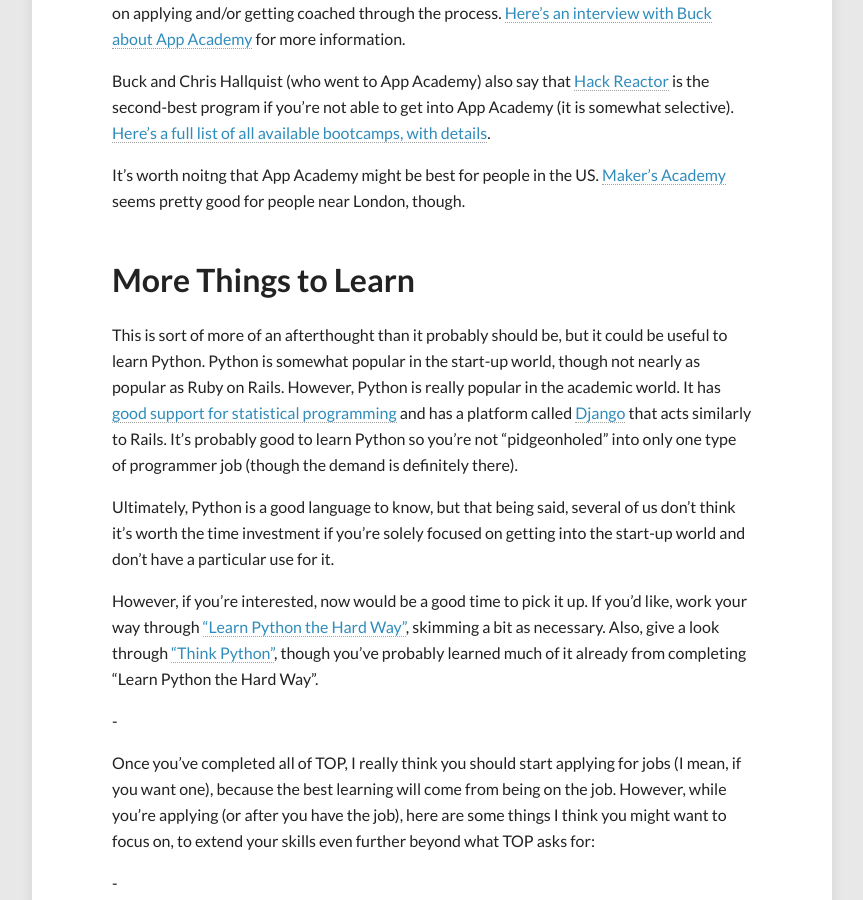
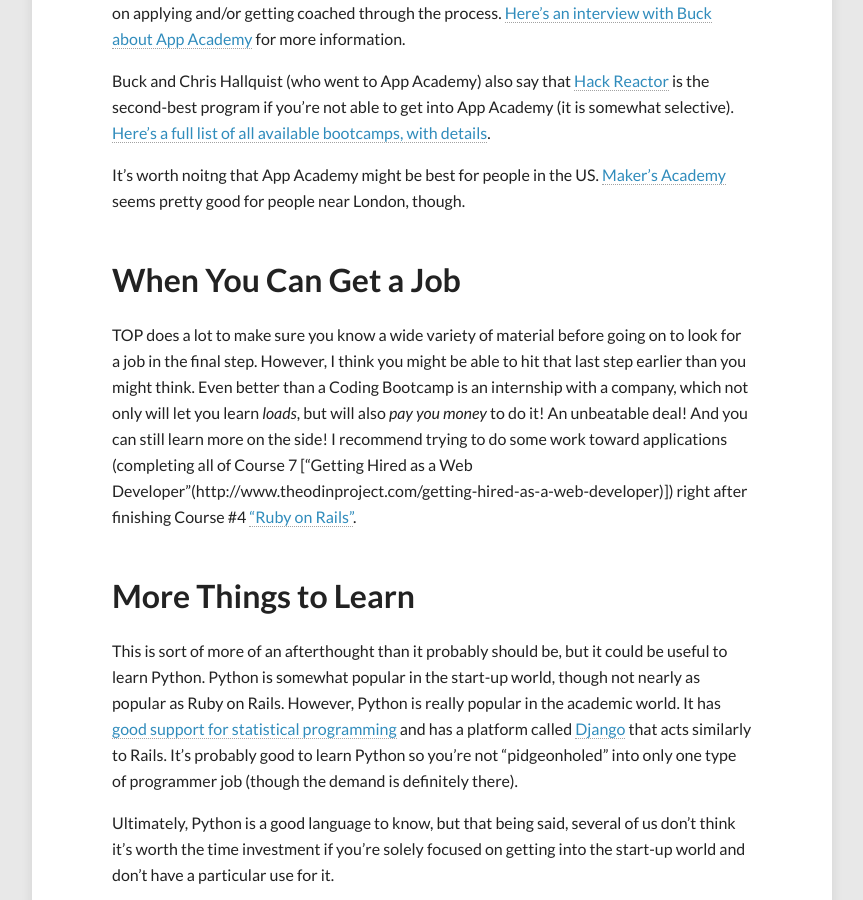
Before and after one commit to peterhurford/peterhurford.github.io, a Jekyll site: the page built from _posts/2014-07-09-notes-on-the-odin-project.markdown, in a window 1280 px wide and 900 px high, scrolled down 5837 px. Shown: the whole window, without its empty margins (208-1071 px from the left). Built offline with Jekyll 4.4.1, drawn with Linux system fonts in a browser that asks for light colours; comment, search, counter and statistics services are not loaded.

Commit message:
Added note about when to apply to jobs to TOP post

```diff
--- a/_posts/2014-07-09-notes-on-the-odin-project.markdown
+++ b/_posts/2014-07-09-notes-on-the-odin-project.markdown
@@ -155,6 +155,13 @@
 
 
 
+## When You Can Get a Job
+
+TOP does a lot to make sure you know a wide variety of material before going on to look for a job in the final step.  However, I think you might be able to hit that last step earlier than you might think.  Even better than a Coding Bootcamp is an internship with a company, which not only will let you learn _loads_, but will also _pay you money_ to do it!  An unbeatable deal!  And you can still learn more on the side!  I recommend trying to do some work toward applications (completing all of Course 7 ["Getting Hired as a Web Developer"(http://www.theodinproject.com/getting-hired-as-a-web-developer)]) right after finishing Course #4 ["Ruby on Rails"](http://www.theodinproject.com/ruby-on-rails).
+
+
+
+
 ## More Things to Learn
 
 This is sort of more of an afterthought than it probably should be, but it could be useful to learn Python.  Python is somewhat popular in the start-up world, though not nearly as popular as Ruby on Rails.  However, Python is really popular in the academic world.  It has [good support for statistical programming](http://www.numpy.org/) and has a platform called [Django](https://www.djangoproject.com/) that acts similarly to Rails.  It's probably good to learn Python so you're not "pidgeonholed" into only one type of programmer job (though the demand is definitely there).
```
Also changed, not shown: 1 other file.
